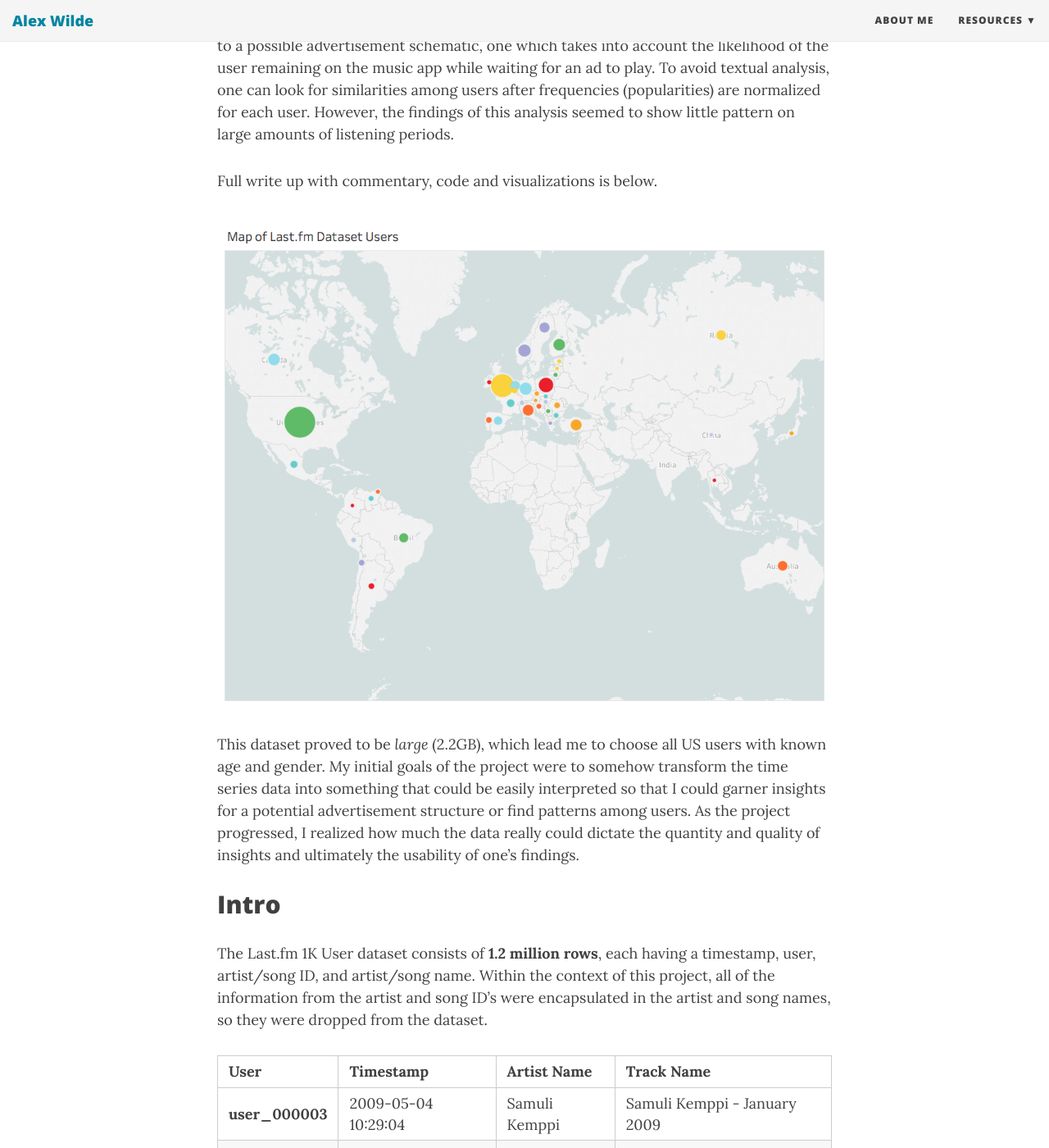
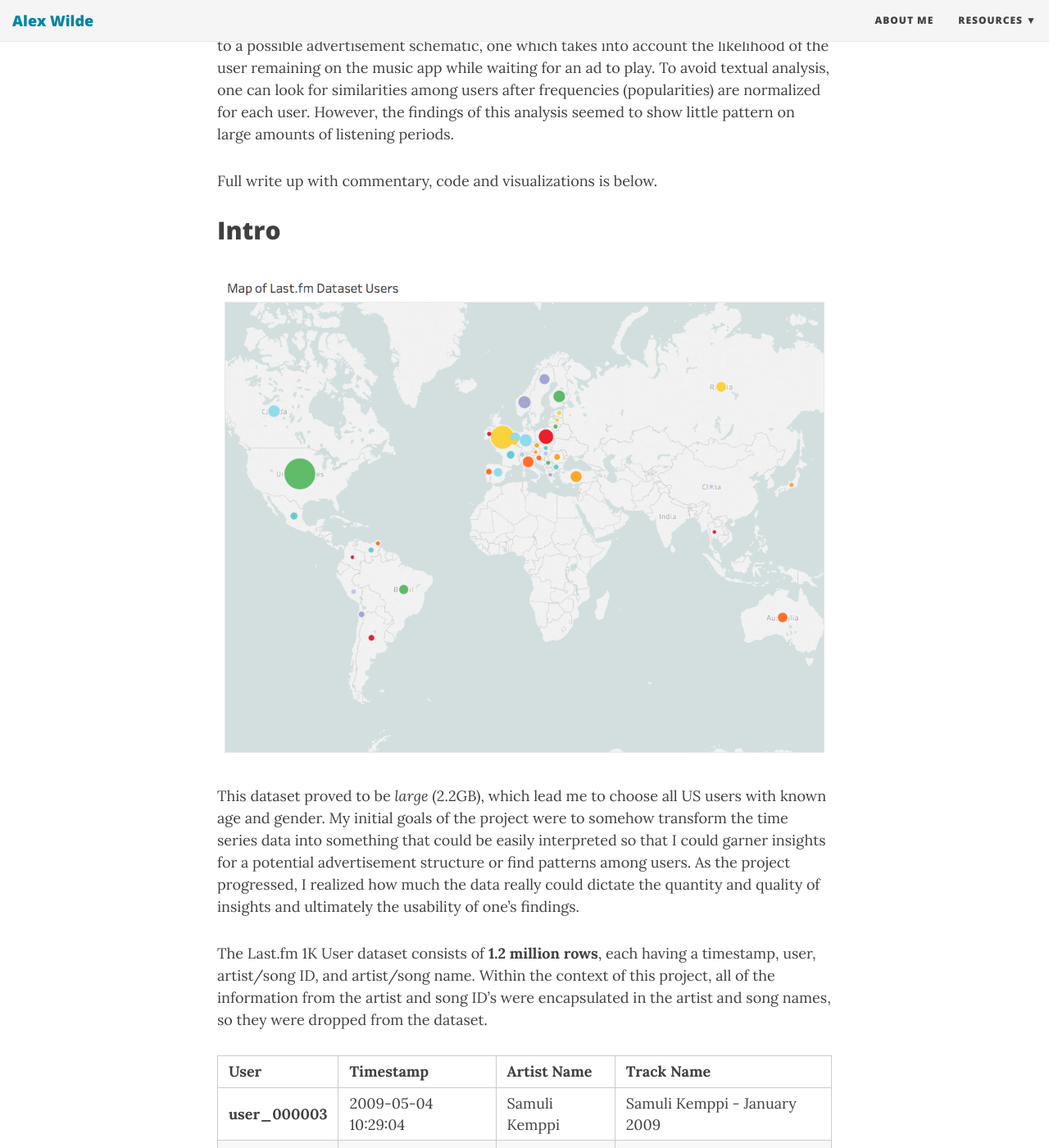
Before and after one commit to awilde27/awilde27.github.io, a Jekyll site: the page built from _posts/2017-12-22-Lastfm.md, in a window 1280 px wide and 1400 px high, scrolled down 1005 px. Shown: the whole window at 82% size. Built offline with Jekyll 4.4.1, drawn with Linux system fonts in a browser that asks for light colours; nearby versions of some CDN libraries; comment, search, counter and statistics services are not loaded.

```diff
--- a/_posts/2017-12-22-Lastfm.md
+++ b/_posts/2017-12-22-Lastfm.md
@@ -23,11 +23,12 @@
 
 Full write up with commentary, code and visualizations is below.
 
+## Intro
+
 ![User Map](/imgs/User_map_notags.png)
 
 This dataset proved to be _large_ (2.2GB), which lead me to choose all US users with known age and gender. My initial goals of the project were to somehow transform the time series data into something that could be easily interpreted so that I could garner insights for a potential advertisement structure or find patterns among users. As the project progressed, I realized how much the data really could dictate the quantity and quality of insights and ultimately the usability of one’s findings.
 
-## Intro
 
 The Last.fm 1K User dataset consists of **1.2 million rows**, each having a timestamp, user, artist/song ID, and artist/song name. Within the context of this project, all of the information from the artist and song ID’s were encapsulated in the artist and song names, so they were dropped from the dataset.
 
```
